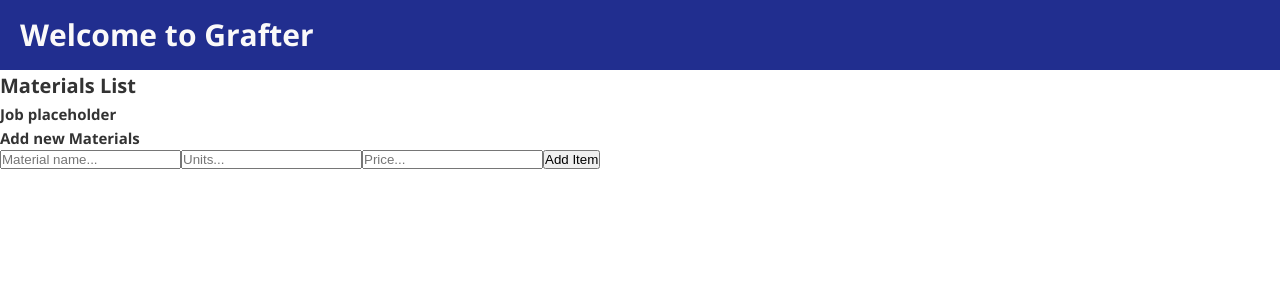
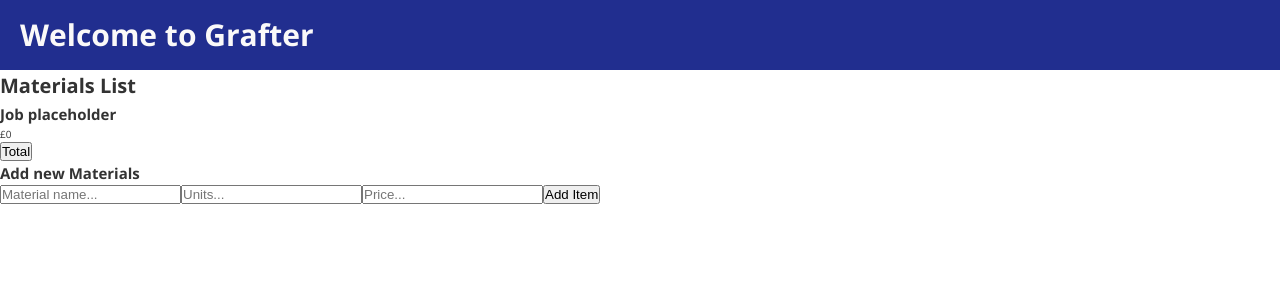
Before and after one commit to nealoverton/grafter-web-app, a React (Create React App) app: page /materials in a window 1280 px wide. Shown: the top 300 px of the page. Built offline with nearby package versions, Linux system fonts and the light colour scheme; no server answers.

Commit message:
Created calculate total prototype needs integrating with firebase data

```diff
--- a/src/pages/MaterialsList.js
+++ b/src/pages/MaterialsList.js
@@ -1,9 +1,3 @@
-// Form input
-// Material name
-// Unit
-// Price
-
-// [{name: wood, unit: 3, price: 20.99}]
 // calculation
 // components
 // styling
@@ -18,6 +12,10 @@
   const [materialName, setMaterialName] = useState('');
   const [unit, setUnit] = useState('');
   const [price, setPrice] = useState('');
+  const [totalPrice, setTotalPrice] = useState(0);
+
+  // Placeholder for calculator
+  const materials = [{ price: '4.70' }, { price: '8.67' }, { price: '2.05' }];
 
   const handleSubmit = (e) => {
     e.preventDefault();
@@ -26,6 +24,14 @@
     console.log(materialList);
     // Make POST request to firebase
   };
+
+  let count = 0;
+
+  // eslint-disable-next-line no-unused-vars
+  const calculatePrice = materials.forEach((material) => {
+    const convertToNum = Number(material.price);
+    count += convertToNum;
+  });
 
   return (
     <div className="conatiner__MaterialsList">
@@ -37,7 +43,14 @@
         <p>{price}</p>
       </div>
 
-      <div className="materialsListForm">
+      <div className="calculator__materialsList">
+        <p>{`£${totalPrice}`}</p>
+        <button type="submit" onClick={() => setTotalPrice(count.toFixed(2))}>
+          Total
+        </button>
+      </div>
+
+      <div className="form__materialsList">
         <h2>Add new Materials</h2>
         <form onSubmit={handleSubmit}>
           <input
```
Also changed, not shown: 1 other file (tests, documents, lock files or other folders).
